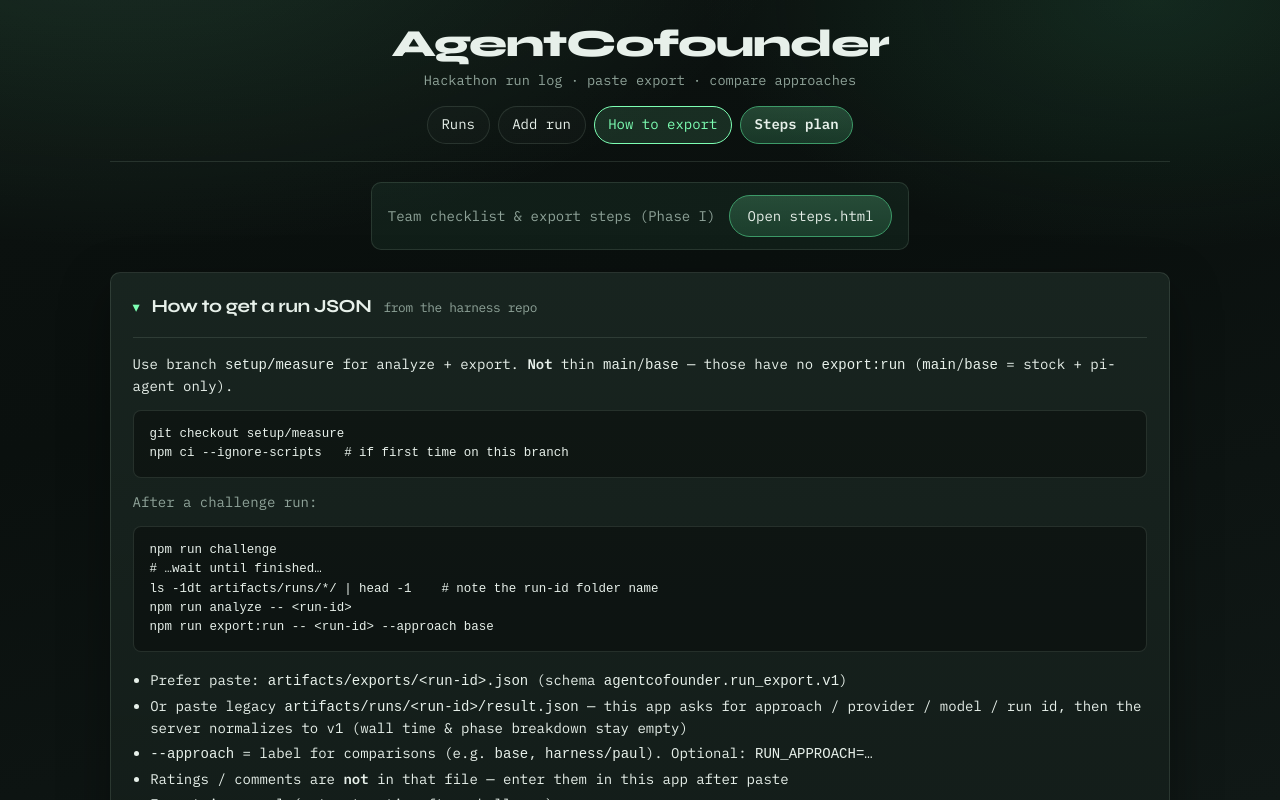
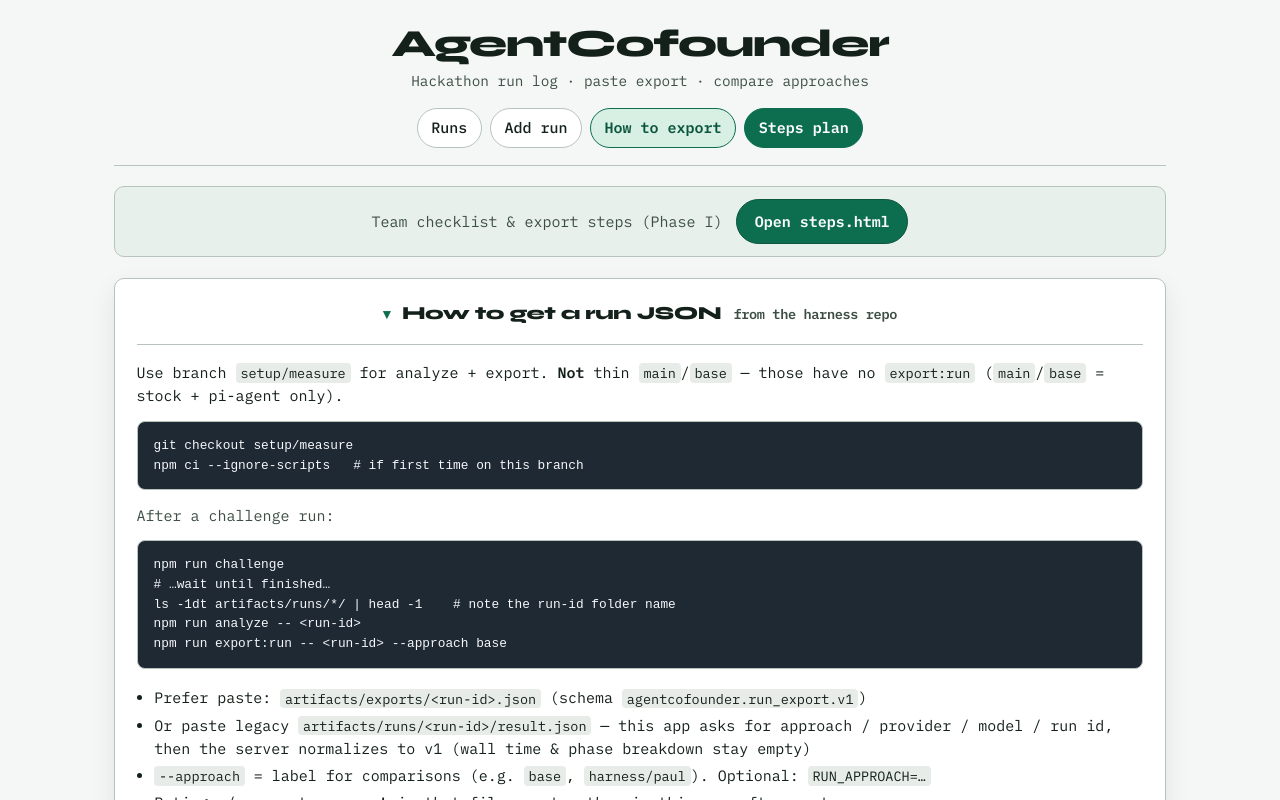
Before and after one commit to Paulsvgr/agentcofounder-hackathon, a React (Vite) app: page /how-to in a window 1280 px wide. Shown: the top 800 px of the page. Built offline with nearby package versions, Linux system fonts and the light colour scheme; no server answers.

Commit message:
Refactor CSS styles and enhance RunsCharts component in the AgentCofounder app. Updated color schemes for better contrast and readability, improved layout for charts, and added tooltip styles. Enhanced AddRunPage to use a more descriptive alert for legacy result.json handling.

```diff
--- a/src/index.css
+++ b/src/index.css
@@ -1,20 +1,20 @@
 :root {
-  --bg-0: #0c1210;
-  --bg-1: #121a17;
-  --bg-2: #1a2621;
-  --line: rgba(180, 210, 190, 0.14);
-  --text: #e7f0ea;
-  --muted: #8fa399;
-  --accent: #7dffb3;
-  --accent-dim: #3d9a68;
-  --warn: #ffb86b;
-  --fail: #ff7a7a;
-  --ok: #7dffb3;
+  --bg-0: #f4f7f5;
+  --bg-1: #ffffff;
+  --bg-2: #e7ece9;
+  --line: #b7c4bc;
+  --text: #14201a;
+  --muted: #3d4f45;
+  --accent: #0d6e4f;
+  --accent-dim: #0a553c;
+  --warn: #9a5b00;
+  --fail: #b42318;
+  --ok: #0d6e4f;
   --font-display: "Syne", system-ui, sans-serif;
   --font-mono: "IBM Plex Mono", ui-monospace, monospace;
   --radius: 10px;
-  --shadow: 0 18px 50px rgba(0, 0, 0, 0.35);
-  color-scheme: dark;
+  --shadow: 0 10px 28px rgba(20, 32, 26, 0.08);
+  color-scheme: light;
 }
 
 *,
@@ -26,25 +26,29 @@
 html,
 body,
 #root {
+  width: 100%;
   min-height: 100%;
+  margin: 0;
 }
 
 body {
-  margin: 0;
   font-family: var(--font-mono);
-  font-size: 14px;
-  line-height: 1.5;
+  font-size: 15px;
+  line-height: 1.55;
   color: var(--text);
-  background:
-    radial-gradient(1200px 600px at 10% -10%, rgba(125, 255, 179, 0.12), transparent 55%),
-    radial-gradient(900px 500px at 90% 0%, rgba(61, 154, 104, 0.18), transparent 50%),
-    linear-gradient(165deg, var(--bg-0), #0a100e 40%, #101816);
-  background-attachment: fixed;
+  background: var(--bg-0);
+}
+
+#root {
+  display: flex;
+  justify-content: center;
+  align-items: flex-start;
 }
 
 a {
   color: var(--accent);
   text-decoration: none;
+  font-weight: 600;
 }
 
 a:hover {
@@ -60,19 +64,29 @@ textarea {
 }
 
 .app-shell {
-  max-width: 1100px;
-  margin: 0 auto;
-  padding: 1.5rem 1.25rem 3.5rem;
+  width: min(1100px, 100%);
+  margin-inline: auto;
+  padding: 1.5rem clamp(1rem, 3vw, 1.5rem) 3.5rem;
   display: flex;
   flex-direction: column;
-  align-items: stretch;
+  align-items: center;
 }
 
 .page-main {
   width: 100%;
+  display: flex;
+  flex-direction: column;
+  align-items: center;
+}
+
+.page-main > .stack,
+.page-center {
+  width: 100%;
+  max-width: 1100px;
 }
 
 .topbar {
+  width: 100%;
   display: flex;
   flex-direction: column;
   align-items: center;
@@ -87,6 +101,7 @@ textarea {
   display: grid;
   gap: 0.35rem;
   justify-items: center;
+  width: 100%;
 }
 
 .brand h1 {
@@ -96,12 +111,13 @@ textarea {
   font-size: clamp(1.75rem, 4vw, 2.4rem);
   letter-spacing: -0.03em;
   line-height: 1.05;
+  color: var(--text);
 }
 
 .brand p {
-  margin: 0;
+  margin: 0 auto;
   color: var(--muted);
-  font-size: 0.85rem;
+  font-size: 0.9rem;
   max-width: 36rem;
 }
 
@@ -110,6 +126,7 @@ textarea {
   flex-wrap: wrap;
   justify-content: center;
   gap: 0.5rem;
+  width: 100%;
 }
 
 .nav a {
@@ -118,56 +135,58 @@ textarea {
   border-radius: 999px;
   color: var(--text);
   text-decoration: none;
-  background: rgba(255, 255, 255, 0.02);
-  transition: border-color 0.15s ease, background 0.15s ease, transform 0.15s ease;
+  background: var(--bg-1);
+  font-weight: 500;
 }
 
 .nav a:hover {
-  border-color: var(--accent-dim);
-  background: rgba(125, 255, 179, 0.06);
+  border-color: var(--accent);
+  background: #e8f5ef;
   text-decoration: none;
 }
 
 .nav a.active {
   border-color: var(--accent);
-  background: rgba(125, 255, 179, 0.12);
-  color: var(--accent);
+  background: #d8f0e4;
+  color: var(--accent-dim);
+  font-weight: 700;
 }
 
 .nav a.nav-btn {
-  border-color: var(--accent-dim);
-  background: linear-gradient(180deg, rgba(125, 255, 179, 0.22), rgba(61, 154, 104, 0.28));
-  color: var(--text);
-  font-weight: 600;
+  border-color: var(--accent);
+  background: var(--accent);
+  color: #ffffff;
+  font-weight: 700;
 }
 
 .nav a.nav-btn:hover {
-  border-color: var(--accent);
-  filter: brightness(1.08);
+  background: var(--accent-dim);
+  border-color: var(--accent-dim);
 }
 
 .quick-bar {
+  width: 100%;
   display: flex;
   flex-wrap: wrap;
   align-items: center;
   justify-content: center;
   gap: 0.85rem;
-  margin: 0 auto 1.35rem;
+  margin: 0 0 1.35rem;
   padding: 0.75rem 1rem;
   border: 1px solid var(--line);
   border-radius: var(--radius);
-  background: rgba(125, 255, 179, 0.06);
+  background: #e8f0eb;
   text-align: center;
-  max-width: 100%;
 }
 
 .panel {
-  background: linear-gradient(180deg, rgba(26, 38, 33, 0.92), rgba(18, 26, 23, 0.96));
+  width: 100%;
+  background: var(--bg-1);
   border: 1px solid var(--line);
   border-radius: var(--radius);
   box-shadow: var(--shadow);
   padding: 1.25rem 1.35rem;
-  text-align: left;
+  margin-inline: auto;
 }
 
 .page-center .panel > h2,
@@ -180,77 +199,20 @@ textarea {
   margin: 0 0 0.75rem;
   font-family: var(--font-display);
   letter-spacing: -0.02em;
+  color: var(--text);
 }
 
 .lead {
   margin: 0 auto 1rem;
-  max-width: 40rem;
+  max-width: 42rem;
+  color: var(--muted);
 }
 
 .filters {
-  justify-content: center;
   margin-bottom: 1rem;
 }
 
-.check-field {
-  display: inline-flex;
-  align-items: center;
-  gap: 0.45rem;
-  color: var(--muted);
-  font-size: 0.82rem;
-  padding: 0.55rem 0.2rem;
-  cursor: pointer;
-  user-select: none;
-}
-
-.check-field input {
-  accent-color: var(--accent);
-}
-
-.charts-grid {
-  display: grid;
-  grid-template-columns: repeat(auto-fit, minmax(280px, 1fr));
-  gap: 0.85rem;
-  margin: 0.5rem 0 1.25rem;
-}
-
-.chart-card {
-  border: 1px solid var(--line);
-  border-radius: 8px;
-  padding: 0.75rem 0.85rem 0.5rem;
-  background: rgba(0, 0, 0, 0.2);
-  text-align: center;
-}
-
-.chart-card h3 {
-  margin: 0 0 0.25rem;
-  font-size: 1rem;
-}
-
-.chart-hint {
-  margin: 0 0 0.5rem;
-  font-size: 0.72rem;
-}
-
-.chart-box {
-  width: 100%;
-  min-height: 260px;
-}
-
-.chart-empty {
-  text-align: center;
-  margin: 1rem 0;
-}
-
-.muted {
-  color: var(--muted);
-}
-
-.stack {
-  display: grid;
-  gap: 0.85rem;
-}
-
+.filters.row,
 .row {
   display: flex;
   flex-wrap: wrap;
@@ -262,7 +224,9 @@ textarea {
 .field {
   display: grid;
   gap: 0.35rem;
-  flex: 1 1 180px;
+  flex: 0 1 200px;
+  min-width: 140px;
+  max-width: 280px;
 }
 
 .field label {
@@ -270,46 +234,117 @@ textarea {
   font-size: 0.78rem;
   text-transform: uppercase;
   letter-spacing: 0.06em;
+  text-align: center;
+  font-weight: 700;
 }
 
 .field input,
 .field select,
 .field textarea {
   width: 100%;
-  background: var(--bg-0);
+  background: #ffffff;
   border: 1px solid var(--line);
   border-radius: 8px;
   padding: 0.65rem 0.75rem;
   outline: none;
+  color: var(--text);
+}
+
+.field:has(textarea) {
+  flex: 1 1 100%;
+  max-width: 100%;
 }
 
 .field textarea {
   min-height: 220px;
   resize: vertical;
-  line-height: 1.45;
 }
 
 .field input:focus,
 .field select:focus,
 .field textarea:focus {
-  border-color: var(--accent-dim);
-  box-shadow: 0 0 0 3px rgba(125, 255, 179, 0.12);
+  border-color: var(--accent);
+  box-shadow: 0 0 0 3px rgba(13, 110, 79, 0.18);
+}
+
+.check-field {
+  display: inline-flex;
+  align-items: center;
+  gap: 0.45rem;
+  color: var(--text);
+  font-size: 0.85rem;
+  padding: 0.55rem 0.2rem;
+  cursor: pointer;
+  font-weight: 600;
+}
+
+.check-field input {
+  accent-color: var(--accent);
+}
+
+.charts-grid {
+  display: grid;
+  grid-template-columns: repeat(auto-fit, minmax(300px, 1fr));
+  gap: 0.85rem;
+  margin: 0.5rem 0 1.25rem;
+}
+
+.chart-card {
+  border: 1px solid var(--line);
+  border-radius: 8px;
+  padding: 0.85rem 0.9rem 0.65rem;
+  background: #ffffff;
+  text-align: center;
+}
+
+.chart-card h3 {
+  margin: 0 0 0.25rem;
+  font-size: 1.05rem;
+  color: var(--text);
+}
+
+.chart-hint {
+  margin: 0 0 0.55rem;
+  font-size: 0.82rem;
+  color: var(--muted);
+  font-weight: 600;
+}
+
+.chart-box {
+  width: 100%;
+  min-height: 300px;
+}
+
+.chart-empty {
+  text-align: center;
+  margin: 1rem 0;
+  color: var(--muted);
+  font-weight: 600;
+}
+
+.muted {
+  color: var(--muted);
+}
+
+.stack {
+  display: grid;
+  gap: 0.85rem;
+  width: 100%;
 }
 
 .btn {
   appearance: none;
   border: 1px solid var(--accent-dim);
-  background: linear-gradient(180deg, rgba(125, 255, 179, 0.2), rgba(61, 154, 104, 0.25));
-  color: var(--text);
+  background: var(--accent);
+  color: #ffffff;
   border-radius: 999px;
   padding: 0.6rem 1.1rem;
   cursor: pointer;
-  transition: transform 0.12s ease, filter 0.12s ease;
+  font-weight: 700;
 }
 
 .btn:hover:not(:disabled) {
-  transform: translateY(-1px);
-  filter: brightness(1.08);
+  background: var(--accent-dim);
 }
 
 .btn:disabled {
@@ -318,26 +353,35 @@ textarea {
 }
 
 .btn-ghost {
-  background: transparent;
+  background: #ffffff;
   border-color: var(--line);
+  color: var(--text);
 }
 
 .alert {
   border-radius: 8px;
   padding: 0.7rem 0.85rem;
   border: 1px solid var(--line);
+  color: var(--text);
+  font-weight: 500;
 }
 
 .alert-error {
-  border-color: rgba(255, 122, 122, 0.45);
-  background: rgba(255, 122, 122, 0.08);
-  color: #ffc9c9;
+  border-color: #f0b4ae;
+  background: #fdecea;
+  color: #7a1c14;
 }
 
 .alert-ok {
-  border-color: rgba(125, 255, 179, 0.35);
-  background: rgba(125, 255, 179, 0.08);
-  color: #c9ffe0;
+  border-color: #a8d5c2;
+  background: #e7f6ef;
+  color: #0a553c;
+}
+
+.alert-warn {
+  border-color: #f0d39a;
+  background: #fff4e0;
+  color: #7a4a00;
 }
 
 .table-wrap {
@@ -347,32 +391,33 @@ textarea {
 table.runs {
   width: 100%;
   border-collapse: collapse;
-  font-size: 0.82rem;
+  font-size: 0.9rem;
+  color: var(--text);
 }
 
 table.runs th,
 table.runs td {
   text-align: left;
-  padding: 0.55rem 0.45rem;
+  padding: 0.65rem 0.5rem;
   border-bottom: 1px solid var(--line);
   white-space: nowrap;
 }
 
 table.runs th {
-  color: var(--muted);
-  font-weight: 500;
+  color: var(--text);
+  font-weight: 700;
   text-transform: uppercase;
   letter-spacing: 0.04em;
-  font-size: 0.7rem;
+  font-size: 0.74rem;
+  background: var(--bg-2);
 }
 
 table.runs tr {
   cursor: pointer;
-  transition: background 0.12s ease;
 }
 
 table.runs tbody tr:hover {
-  background: rgba(125, 255, 179, 0.05);
+  background: #e8f5ef;
 }
 
 .badge {
@@ -381,22 +426,26 @@ table.runs tbody tr:hover {
   padding: 0.15rem 0.45rem;
   border-radius: 999px;
   border: 1px solid var(--line);
-  font-size: 0.72rem;
+  font-size: 0.75rem;
+  font-weight: 700;
 }
 
 .badge-ok {
-  color: var(--ok);
-  border-color: rgba(125, 255, 179, 0.35);
+  color: #0a553c;
+  background: #e7f6ef;
+  border-color: #a8d5c2;
 }
 
 .badge-fail {
-  color: var(--fail);
-  border-color: rgba(255, 122, 122, 0.4);
+  color: #7a1c14;
+  background: #fdecea;
+  border-color: #f0b4ae;
 }
 
 .badge-warn {
-  color: var(--warn);
-  border-color: rgba(255, 184, 107, 0.4);
+  color: #7a4a00;
+  background: #fff4e0;
+  border-color: #f0d39a;
 }
 
 .chips {
@@ -410,7 +459,8 @@ table.runs tbody tr:hover {
   border-radius: 999px;
   padding: 0.2rem 0.55rem;
   font-size: 0.75rem;
-  background: rgba(255, 255, 255, 0.03);
+  background: var(--bg-2);
+  color: var(--text);
 }
 
 .stat-grid {
@@ -423,25 +473,29 @@ table.runs tbody tr:hover {
   border: 1px solid var(--line);
   border-radius: 8px;
   padding: 0.65rem 0.75rem;
-  background: rgba(0, 0, 0, 0.18);
+  background: var(--bg-2);
 }
 
 .stat .label {
   color: var(--muted);
-  font-size: 0.7rem;
+  font-size: 0.72rem;
   text-transform: uppercase;
   letter-spacing: 0.05em;
+  font-weight: 700;
 }
 
 .stat .value {
   font-family: var(--font-display);
   font-size: 1.15rem;
   margin-top: 0.15rem;
+  color: var(--text);
+  font-weight: 700;
 }
 
 .list-plain {
   margin: 0;
   padding-left: 1.1rem;
+  color: var(--text);
 }
 
 .list-plain li {
@@ -450,10 +504,12 @@ table.runs tbody tr:hover {
 
 .pass {
   color: var(--ok);
+  font-weight: 700;
 }
 
 .fail {
   color: var(--fail);
+  font-weight: 700;
 }
 
 .phase-bar {
@@ -466,18 +522,20 @@ table.runs tbody tr:hover {
   grid-template-columns: 100px 1fr auto;
   gap: 0.55rem;
   align-items: center;
+  color: var(--text);
 }
 
 .phase-track {
-  height: 8px;
+  height: 10px;
   border-radius: 999px;
-  background: rgba(255, 255, 255, 0.06);
+  background: var(--bg-2);
   overflow: hidden;
+  border: 1px solid var(--line);
 }
 
 .phase-fill {
   height: 100%;
-  background: linear-gradient(90deg, var(--accent-dim), var(--accent));
+  background: var(--accent);
 }
 
 @media (max-width: 720px) {
@@ -492,10 +550,13 @@ table.runs tbody tr:hover {
   display: flex;
   flex-wrap: wrap;
   align-items: baseline;
+  justify-content: center;
   gap: 0.5rem 0.75rem;
   font-family: var(--font-display);
   font-size: 1.15rem;
   letter-spacing: -0.02em;
+  color: var(--text);
+  font-weight: 700;
 }
 
 .howto summary::-webkit-details-marker {
@@ -514,19 +575,22 @@ table.runs tbody tr:hover {
 }
 
 .howto-title {
-  font-weight: 700;
+  font-weight: 800;
 }
 
 .howto-sub {
   font-family: var(--font-mono);
-  font-size: 0.8rem;
-  font-weight: 400;
+  font-size: 0.85rem;
+  font-weight: 600;
+  color: var(--muted);
 }
 
 .howto-body {
   margin-top: 1rem;
   padding-top: 1rem;
   border-top: 1px solid var(--line);
+  text-align: left;
+  color: var(--text);
 }
 
 .code-block {
@@ -535,8 +599,9 @@ table.runs tbody tr:hover {
   overflow-x: auto;
   border-radius: 8px;
   border: 1px solid var(--line);
-  background: rgba(0, 0, 0, 0.35);
-  font-size: 0.78rem;
+  background: #1f2933;
+  color: #f5f7fa;
+  font-size: 0.8rem;
   line-height: 1.55;
   white-space: pre;
 }
@@ -548,3 +613,18 @@ table.runs tbody tr:hover {
 .howto-table tbody tr:hover {
   background: transparent;
 }
+
+code {
+  font-family: var(--font-mono);
+  font-size: 0.9em;
+  background: var(--bg-2);
+  padding: 0.05rem 0.3rem;
+  border-radius: 4px;
+  color: var(--text);
+}
+
+pre.code-block code {
+  background: none;
+  padding: 0;
+  color: inherit;
+}
--- a/src/pages/AddRunPage.tsx
+++ b/src/pages/AddRunPage.tsx
@@ -227,7 +227,7 @@ export function AddRunPage() {
           {step === "meta" && (
             <>
               {pasteKind === "result_json" && (
-                <div className="alert alert-error" style={{ borderColor: "rgba(255,184,107,0.45)", color: "#ffe0b5", background: "rgba(255,184,107,0.08)" }}>
+                <div className="alert alert-warn">
                   Legacy <code>result.json</code> — wall time and phase breakdown unavailable
                   unless you export from <code>setup/measure</code>.
                 </div>
```
Also changed, not shown: src/components/RunsCharts.tsx (+122 -60 lines).
